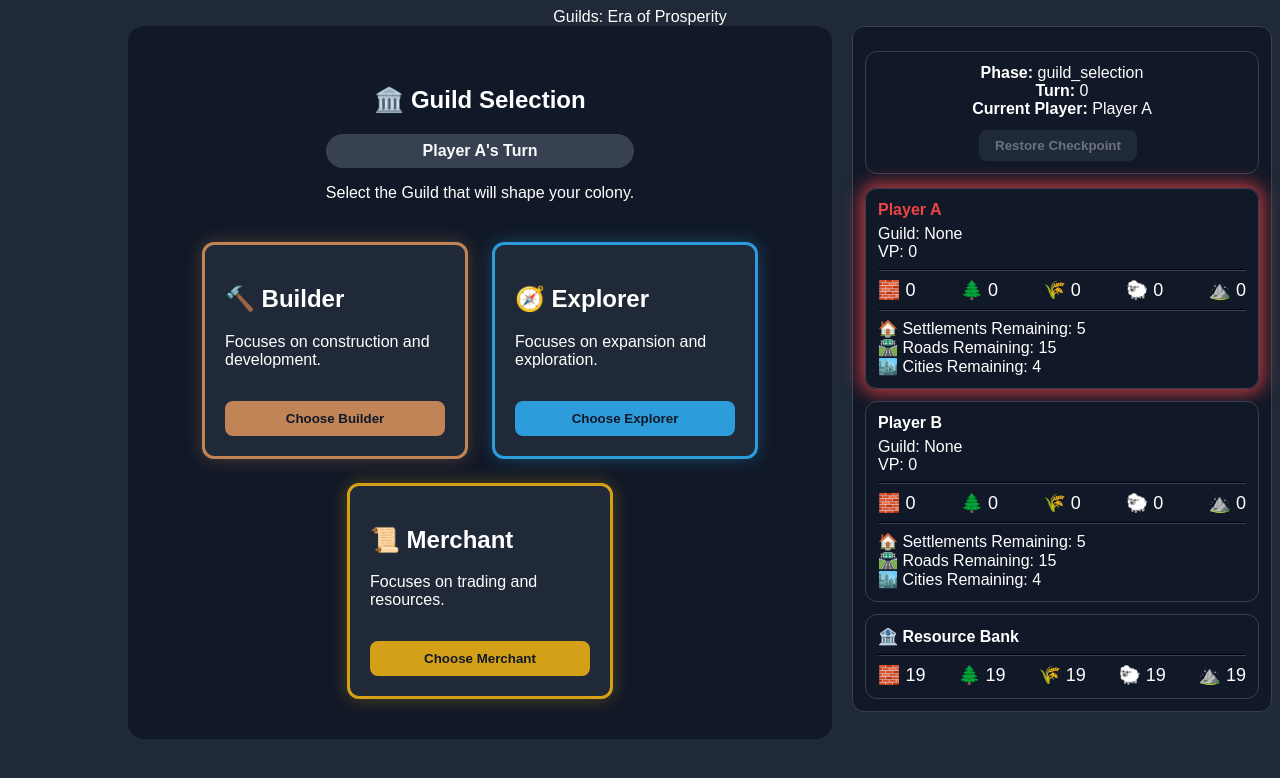
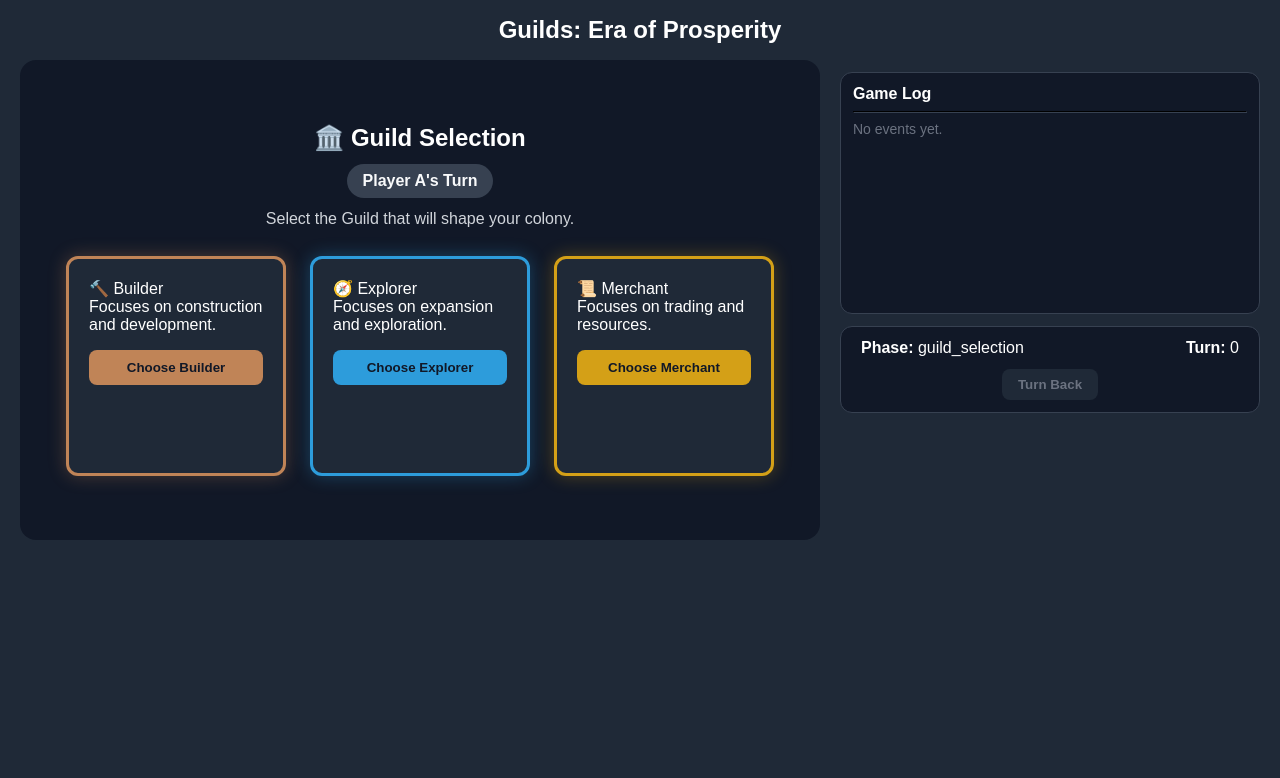
Before and after one commit to jeps0n/guilds-era-of-prosperity, a React (Vite) app: page / in a window 1280 px wide. Shown: the top 778 px of the page. Built offline with nearby package versions, Linux system fonts and the light colour scheme.

Commit message:
refine game HUD while adding GameLog and ActionBar

```diff
--- a/src/App.tsx
+++ b/src/App.tsx
@@ -1,9 +1,11 @@
 import { useState } from "react";
+import ActionBar from "./components/ActionBar";
 import BoardView from "./components/BoardView";
+import GameLog from "./components/GameLog";
 import GameStatus from "./components/GameStatus";
 import GuildSelection from "./components/GuildSelection";
 import GameLayout from "./components/layout/GameLayout";
-import InitialPlacement from "./components/InitialPlacement";
+// import InitialPlacement from "./components/InitialPlacement";
 import PlayerPanel from "./components/PlayerPanel";
 import { createInitialState } from "./game/engine/initialState";
 import {
@@ -155,6 +157,14 @@ function App() {
     canRestorePhaseCheckpoint(
       game
     );
+  /*
+   * GUILD SELECTION
+   *
+   * Only show:
+   * - Guild selection
+   * - Game log
+   * - Game status / Turn Back
+   */
   if (
     game.phase ===
     "guild_selection" &&
@@ -164,7 +174,16 @@ function App() {
   ) {
     return (
       <GameLayout
-        header="Guilds: Era of Prosperity"
+        header={
+          <h1
+            style={{
+              margin: "8px 0 16px",
+              fontSize: "24px",
+            }}
+          >
+            Guilds: Era of Prosperity
+          </h1>
+        }
         board={
           <GuildSelection
             playerName={
@@ -180,6 +199,9 @@ function App() {
         }
         rightSidebar={
           <>
+            <GameLog
+              game={game}
+            />
             <GameStatus
               game={game}
               onEndTurn={
@@ -192,17 +214,34 @@ function App() {
                 restoreAvailable
               }
             />
-            <PlayerPanel
-              game={game}
-            />
           </>
         }
       />
     );
   }
+  /*
+   * INITIAL PLACEMENT / PLAYING
+   *
+   * Show:
+   * - Board
+   * - Placement status when applicable
+   * - Game log
+   * - Game status / Turn Back
+   * - Player panel
+   * - Action bar
+   */
   return (
     <GameLayout
-      header="Guilds: Era of Prosperity"
+      header={
+        <h1
+          style={{
+            margin: "8px 0 16px",
+            fontSize: "24px",
+          }}
+        >
+          Guilds: Era of Prosperity
+        </h1>
+      }
       board={
         <>
           <BoardView
@@ -231,16 +270,19 @@ function App() {
                 : undefined
             }
           />
-          {game.phase ===
+          {/* {game.phase ===
             "initial_placement" && (
               <InitialPlacement
                 game={game}
               />
-          )}
+            )} */}
         </>
       }
       rightSidebar={
         <>
+          <GameLog
+            game={game}
+          />
           <GameStatus
             game={game}
             onEndTurn={
@@ -258,6 +300,17 @@ function App() {
           />
         </>
       }
+      bottom={
+        <ActionBar
+          phase={game.phase}
+          placementAction={
+            game.placementAction
+          }
+          onEndTurn={
+            handleEndTurn
+          }
+        />
+      }
     />
   );
 }
--- /dev/null
+++ b/src/components/ActionBar.tsx
@@ -0,0 +1,157 @@
+interface ActionBarProps {
+    onEndTurn: () => void;
+    phase:
+    | "guild_selection"
+    | "initial_placement"
+    | "playing"
+    | "game_over";
+    placementAction?: "settlement" | "road";
+}
+interface ActionButtonProps {
+    label: string;
+    icon: string;
+    active?: boolean;
+    disabled?: boolean;
+    onClick?: () => void;
+}
+function ActionButton({
+    label,
+    icon,
+    active = false,
+    disabled = false,
+    onClick,
+}: ActionButtonProps) {
+    return (
+        <button
+            type="button"
+            onClick={onClick}
+            disabled={disabled}
+            style={{
+                flex: "1 1 0",
+                minWidth: "92px",
+                padding: "10px 12px",
+                borderRadius: "10px",
+                border: active
+                    ? "2px solid #60a5fa"
+                    : "1px solid #374151",
+                background: active
+                    ? "#1d4ed8"
+                    : disabled
+                        ? "#1f2937"
+                        : "#111827",
+                color: disabled
+                    ? "#6b7280"
+                    : "white",
+                cursor: disabled
+                    ? "not-allowed"
+                    : "pointer",
+                fontWeight: "bold",
+                display: "flex",
+                flexDirection: "column",
+                alignItems: "center",
+                justifyContent: "center",
+                gap: "4px",
+                transition:
+                    "background 0.15s ease, border 0.15s ease",
+                boxSizing: "border-box",
+            }}
+        >
+            <span
+                style={{
+                    fontSize: "20px",
+                    lineHeight: 1,
+                }}
+            >
+                {icon}
+            </span>
+            <span
+                style={{
+                    fontSize: "12px",
+                    whiteSpace: "nowrap",
+                }}
+            >
+                {label}
+            </span>
+        </button>
+    );
+}
+function ActionBar({
+    onEndTurn,
+    phase,
+    placementAction,
+}: ActionBarProps) {
+    const isInitialPlacement =
+        phase === "initial_placement";
+    const isPlaying =
+        phase === "playing";
+    return (
+        <div
+            style={{
+                width: "100%",
+                marginTop: "0px",
+                display: "flex",
+                justifyContent: "center",
+                boxSizing: "border-box",
+            }}
+        >
+            <div
+                style={{
+                    width: "800px",
+                    maxWidth: "100%",
+                    background: "#111827",
+                    border: "1px solid #374151",
+                    borderRadius: "0 0 14px 14px",
+                    padding: "10px",
+                    display: "flex",
+                    gap: "8px",
+                    alignItems: "stretch",
+                    justifyContent: "center",
+                    boxShadow:
+                        "0 8px 24px rgba(0,0,0,0.25)",
+                    boxSizing: "border-box",
+                }}
+            >
+                <ActionButton
+                    icon="🤝"
+                    label="Trade"
+                    disabled={!isPlaying}
+                />
+                <ActionButton
+                    icon="🃏"
+                    label="Development Card"
+                    disabled={!isPlaying}
+                />
+                <ActionButton
+                    icon="🛣️"
+                    label="Road"
+                    active={
+                        isInitialPlacement &&
+                        placementAction === "road"
+                    }
+                    disabled={!isInitialPlacement}
+                />
+                <ActionButton
+                    icon="🏠"
+                    label="Settlement"
+                    active={
+                        isInitialPlacement &&
+                        placementAction === "settlement"
+                    }
+                    disabled={!isInitialPlacement}
+                />
+                <ActionButton
+                    icon="🏙️"
+                    label="City"
+                    disabled={!isPlaying}
+                />
+                <ActionButton
+                    icon="⏳"
+                    label="End Turn"
+                    disabled={!isPlaying}
+                    onClick={onEndTurn}
+                />
+            </div>
+        </div>
+    );
+}
+export default ActionBar;
--- a/src/components/GameLog.tsx
+++ b/src/components/GameLog.tsx
@@ -1,52 +1,67 @@
-import type { GameEvent } from "../game/engine/GameState";
+import {
+    useEffect,
+    useRef,
+} from "react";
+import type { GameState } from "../game/engine/GameState";
+import Panel from "./ui/Panel";
 interface GameLogProps {
-  events: GameEvent[];
+    game: GameState;
 }
 function GameLog({
-  events,
+    game,
 }: GameLogProps) {
+    const logRef =
+        useRef<HTMLDivElement>(null);
+    useEffect(() => {
+        const log = logRef.current;
+        if (!log) {
+            return;
+        }
+        log.scrollTop =
+            log.scrollHeight;
+    }, [game.eventLog.length]);
     return (
         <div
             style={{
-        background: "#111827",
-        color: "white",
-        borderRadius: "12px",
-        padding: "12px",
-        width: "260px",
-        height: "300px",
-        overflowY: "auto",
-        boxShadow:
-          "0 8px 20px rgba(0,0,0,0.25)",
+                marginTop: "12px",
+                marginBottom: "12px",
             }}
         >
-      <h3
+            <Panel>
+                <strong>Game Log</strong>
+                <hr
                     style={{
-          marginTop: 0,
-          marginBottom: "10px",
-          fontSize: "16px",
+                        margin: "8px 0",
+                        borderColor: "#374151",
+                    }}
+                />
+                <div
+                    ref={logRef}
+                    style={{
+                        height: "180px",
+                        overflowY: "auto",
+                        fontSize: "14px",
+                        textAlign: "left",
+                        paddingRight: "4px",
                     }}
                 >
-        Game Events
-      </h3>
-      {events.length === 0 ? (
+                    {game.eventLog.length === 0 ? (
                         <div
                             style={{
-            opacity: 0.6,
-            fontSize: "14px",
+                                color: "#6b7280",
                             }}
                         >
                             No events yet.
                         </div>
                     ) : (
-        events.map((event) => (
+                        game.eventLog.map((event) => (
                             <div
                                 key={event.id}
                                 style={{
-              fontSize: "13px",
-              marginBottom: "8px",
-              paddingBottom: "8px",
+                                    padding: "6px 0",
                                     borderBottom:
-                "1px solid rgba(255,255,255,0.1)",
+                                        "1px solid #1f2937",
+                                    color: "#d1d5db",
                                 }}
                             >
                                 {event.message}
@@ -54,6 +69,8 @@ function GameLog({
                         ))
                     )}
                 </div>
+            </Panel>
+        </div>
     );
 }
 export default GameLog;
--- a/src/components/GameStatus.tsx
+++ b/src/components/GameStatus.tsx
@@ -1,22 +1,15 @@
 import type { GameState } from "../game/engine/GameState";
 interface GameStatusProps {
   game: GameState;
-  onEndTurn: () => void;
+  onEndTurn?: () => void;
   onRestoreCheckpoint: () => void;
   canRestoreCheckpoint: boolean;
 }
 function GameStatus({
   game,
-  onEndTurn,
   onRestoreCheckpoint,
   canRestoreCheckpoint,
 }: GameStatusProps) {
-  const currentPlayer =
-    game.players.find(
-      (player) =>
-        player.id ===
-        game.currentPlayerId
-    );
   return (
     <div
       style={{
@@ -29,66 +22,53 @@ function GameStatus({
         textAlign: "center",
       }}
     >
-      <div>
+      <div
+        style={{
+          display: "flex",
+          justifyContent: "space-between",
+          alignItems: "center",
+          marginBottom: "12px",
+        }}
+      >
+        <div
+          style={{
+            textAlign: "left",
+          }}
+        >
           <strong>Phase:</strong>{" "}
           {game.phase}
         </div>
-      <div>
+        <div
+          style={{
+            textAlign: "right",
+          }}
+        >
           <strong>Turn:</strong>{" "}
           {game.turnNumber}
         </div>
-      <div>
-        <strong>Current Player:</strong>{" "}
-        {currentPlayer?.name ??
-          "Unknown"}
       </div>
       <button
-        onClick={
-          onRestoreCheckpoint
-        }
-        disabled={
-          !canRestoreCheckpoint
-        }
+        type="button"
+        onClick={onRestoreCheckpoint}
+        disabled={!canRestoreCheckpoint}
         style={{
-          marginTop: "12px",
-          marginRight: "8px",
           padding: "8px 16px",
           borderRadius: "8px",
           border: "none",
-          background:
-            canRestoreCheckpoint
+          background: canRestoreCheckpoint
             ? "#4b5563"
             : "#1f2937",
-          color:
-            canRestoreCheckpoint
+          color: canRestoreCheckpoint
             ? "white"
             : "#6b7280",
-          cursor:
-            canRestoreCheckpoint
+          cursor: canRestoreCheckpoint
             ? "pointer"
             : "not-allowed",
           fontWeight: "bold",
         }}
       >
-        Restore Checkpoint
+        Turn Back
       </button>
-      {game.phase === "playing" && (
-        <button
-          onClick={onEndTurn}
-          style={{
-            marginTop: "12px",
-            padding: "8px 16px",
-            borderRadius: "8px",
-            border: "none",
-            background: "#2563eb",
-            color: "white",
-            cursor: "pointer",
-            fontWeight: "bold",
-          }}
-        >
-          End Turn
-        </button>
-      )}
     </div>
   );
 }
--- a/src/components/GuildCard.tsx
+++ b/src/components/GuildCard.tsx
@@ -14,24 +14,32 @@ function GuildCard({
         borderRadius: "12px",
         padding: "20px",
         width: "220px",
+        minHeight: "220px",
+        boxSizing: "border-box",
         background: "#1f2937",
         color: "white",
         boxShadow: `0 0 18px ${guild.color}55`,
-          transition: "transform 0.2s ease, box-shadow 0.2s ease",
+        transition:
+          "transform 0.2s ease, box-shadow 0.2s ease",
         cursor: "pointer",
       }}
       onMouseEnter={(event) => {
-          event.currentTarget.style.transform = "translateY(-6px)";
+        event.currentTarget.style.transform =
+          "translateY(-6px)";
       }}
       onMouseLeave={(event) => {
-          event.currentTarget.style.transform = "translateY(0)";
+        event.currentTarget.style.transform =
+          "translateY(0)";
       }}
     >
-      <h2>
+      <div>
         {guild.icon} {guild.name}
-      </h2>
-      <p>{guild.description}</p>
+      </div>
+      <div>
+        {guild.description}
+      </div>
       <button
+        type="button"
         onClick={onSelect}
         style={{
           marginTop: "16px",
--- a/src/components/GuildSelection.tsx
+++ b/src/components/GuildSelection.tsx
@@ -14,24 +14,36 @@ function GuildSelection({
   return (
     <div
       style={{
+        width: "100%",
+        maxWidth: "1000px",
         minHeight: "60vh",
         display: "flex",
         flexDirection: "column",
         alignItems: "center",
         justifyContent: "center",
-        gap: "24px",
+        gap: "28px",
         padding: "40px",
         background: "#111827",
         borderRadius: "16px",
         color: "white",
+        boxSizing: "border-box",
       }}
     >
-  <div style={{ textAlign: "center" }}>
-    <h2>
+      <div
+        style={{
+          textAlign: "center",
+        }}
+      >
+        <h2
+          style={{
+            margin: "0 0 12px",
+          }}
+        >
           🏛️ Guild Selection
         </h2>
         <div
           style={{
+            display: "inline-block",
             padding: "8px 16px",
             borderRadius: "20px",
             background: "#374151",
@@ -41,29 +53,47 @@ function GuildSelection({
         >
           {playerName}'s Turn
         </div>
-    <p>
+        <p
+          style={{
+            margin: "12px 0 0",
+            color: "#d1d5db",
+          }}
+        >
           Select the Guild that will shape your colony.
         </p>
       </div>
       <div
         style={{
-      display: "flex",
+          display: "grid",
+          gridTemplateColumns: "220px 220px 220px",
+          gridTemplateRows: "220px",
           gap: "24px",
           justifyContent: "center",
-      flexWrap: "wrap",
+          alignItems: "start",
         }}
       >
-    {GUILDS
-      .filter((guild) =>
-        availableGuilds.includes(guild.type)
-      )
-      .map((guild) => (
+        {GUILDS.map((guild) => {
+          const isAvailable =
+            availableGuilds.includes(guild.type);
+          return (
+            <div
+              key={guild.type}
+              style={{
+                width: "220px",
+                height: "220px",
+              }}
+            >
+              {isAvailable && (
                 <GuildCard
-          key={guild.type}
                   guild={guild}
-          onSelect={() => onSelectGuild(guild.type)}
+                  onSelect={() =>
+                    onSelectGuild(guild.type)
+                  }
                 />
-      ))}
+              )}
+            </div>
+          );
+        })}
       </div>
     </div>
   );
--- a/src/components/PlayerPanel.tsx
+++ b/src/components/PlayerPanel.tsx
@@ -8,6 +8,40 @@ function PlayerPanel({
 }: PlayerPanelProps) {
   return (
     <div style={{ marginTop: "14px" }}>
+      <div style={{ marginBottom: "12px" }}>
+        <Panel>
+          <strong>🏦 Resource Bank</strong>
+          <hr
+            style={{
+              margin: "8px 0",
+              borderColor: "#374151",
+            }}
+          />
+          <div
+            style={{
+              display: "flex",
+              justifyContent: "space-between",
+              fontSize: "18px",
+            }}
+          >
+            <span>
+              🧱 {game.resourceBank.brick}
+            </span>
+            <span>
+              🌲 {game.resourceBank.lumber}
+            </span>
+            <span>
+              🌾 {game.resourceBank.wheat}
+            </span>
+            <span>
+              🐑 {game.resourceBank.sheep}
+            </span>
+            <span>
+              ⛰️ {game.resourceBank.ore}
+            </span>
+          </div>
+        </Panel>
+      </div>
       {game.players.map((player) => (
         <div
           key={player.id}
@@ -22,21 +56,45 @@ return (
           }}
         >
           <Panel>
+            <div
+              style={{
+                display: "flex",
+                justifyContent: "space-between",
+                alignItems: "flex-start",
+              }}
+            >
+              <div>
                 <strong
                   style={{
                     color:
                       player.id === game.currentPlayerId
                         ? "#ef4444"
                         : "white",
+                    fontSize: "16px",
                   }}
                 >
                   {player.name}
                 </strong>
-        <div style={{ marginTop: "6px" }}>
-          Guild: {player.guild ?? "None"}
+                <div
+                  style={{
+                    marginTop: "4px",
+                    color: "#d1d5db",
+                  }}
+                >
+                  VP: {player.vp}
                 </div>
-        <div>
-          VP: {player.vp}
+              </div>
+              <div
+                style={{
+                  color: "#f9fafb",
+                  fontWeight: "bold",
+                  textAlign: "right",
+                }}
+              >
+                {player.guild
+                  ? `${player.guild} Guild`
+                  : "No Guild"}
+              </div>
             </div>
             <hr
               style={{
@@ -52,11 +110,21 @@ return (
                 marginBottom: "8px",
               }}
             >
-          <span>🧱 {player.resources.brick}</span>
-          <span>🌲 {player.resources.lumber}</span>
-          <span>🌾 {player.resources.wheat}</span>
-          <span>🐑 {player.resources.sheep}</span>
-          <span>⛰️ {player.resources.ore}</span>
+              <span>
+                🧱 {player.resources.brick}
+              </span>
+              <span>
+                🌲 {player.resources.lumber}
+              </span>
+              <span>
+                🌾 {player.resources.wheat}
+              </span>
+              <span>
+                🐑 {player.resources.sheep}
+              </span>
+              <span>
+                ⛰️ {player.resources.ore}
+              </span>
             </div>
             <hr
               style={{
@@ -65,41 +133,20 @@ return (
               }}
             />
             <div>
-          🏠 Settlements Remaining: {5 - player.settlements.length}
+              🏠 Settlements Remaining:{" "}
+              {5 - player.settlements.length}
             </div>
             <div>
-          🛣️ Roads Remaining: {15 - player.roads.length}
+              🛣️ Roads Remaining:{" "}
+              {15 - player.roads.length}
             </div>
             <div>
-          🏙️ Cities Remaining: {4 - player.cities.length}
+              🏙️ Cities Remaining:{" "}
+              {4 - player.cities.length}
             </div>
           </Panel>
         </div>
       ))}
-  <div style={{ marginTop: "12px" }}>
-    <Panel>
-      <strong>🏦 Resource Bank</strong>
-      <hr
-        style={{
-          margin: "8px 0",
-          borderColor: "#374151",
-        }}
-      />
-      <div
-        style={{
-          display: "flex",
-          justifyContent: "space-between",
-          fontSize: "18px",
-        }}
-      >
-        <span>🧱 {game.resourceBank.brick}</span>
-        <span>🌲 {game.resourceBank.lumber}</span>
-        <span>🌾 {game.resourceBank.wheat}</span>
-        <span>🐑 {game.resourceBank.sheep}</span>
-        <span>⛰️ {game.resourceBank.ore}</span>
-      </div>
-    </Panel>
-  </div>
     </div>
   );
 }
--- a/src/components/layout/GameLayout.tsx
+++ b/src/components/layout/GameLayout.tsx
@@ -1,5 +1,4 @@
 import type { ReactNode } from "react";
-import Panel from "../ui/Panel";
 interface GameLayoutProps {
   header?: ReactNode;
   board: ReactNode;
@@ -16,6 +15,7 @@ function GameLayout({
     <div
       style={{
         minHeight: "100vh",
+        width: "100%",
         background: "#1f2937",
         color: "white",
         display: "flex",
@@ -28,40 +28,56 @@ function GameLayout({
       {header}
       <div
         style={{
+          width: "100%",
+          flex: 1,
           display: "flex",
           justifyContent: "center",
-          width: "100%",
-          flex: 1,
+          boxSizing: "border-box",
         }}
       >
         <div
           style={{
+            width: "100%",
+            maxWidth: "1240px",
             display: "grid",
             gridTemplateColumns: rightSidebar
-              ? "100px auto 420px"
-              : "auto",
-            columnGap: rightSidebar
-              ? "20px"
-              : "0px",
+              ? "800px 420px"
+              : "800px",
+            gap: "20px",
             alignItems: "start",
             justifyContent: "center",
           }}
         >
-          {/* Future left sidebar */}
-          {rightSidebar && <div />}
-          {/* Main content */}
-          <div>
+          <main
+            style={{
+              width: "800px",
+              minWidth: 0,
+            }}
+          >
             {board}
-          </div>
-          {/* Right HUD */}
+            {bottom && (
+              <div
+                style={{
+                  width: "800px",
+                  marginTop: "0px",
+                }}
+              >
+                {bottom}
+              </div>
+            )}
+          </main>
           {rightSidebar && (
-            <Panel minHeight="400px">
+            <aside
+              style={{
+                width: "420px",
+                minWidth: 0,
+              }}
+            >
               {rightSidebar}
-            </Panel>
+            </aside>
           )}
         </div>
       </div>
-      {bottom}
     </div>
   );
 }
```
Lines whose indentation alone changed are shown as unchanged.
